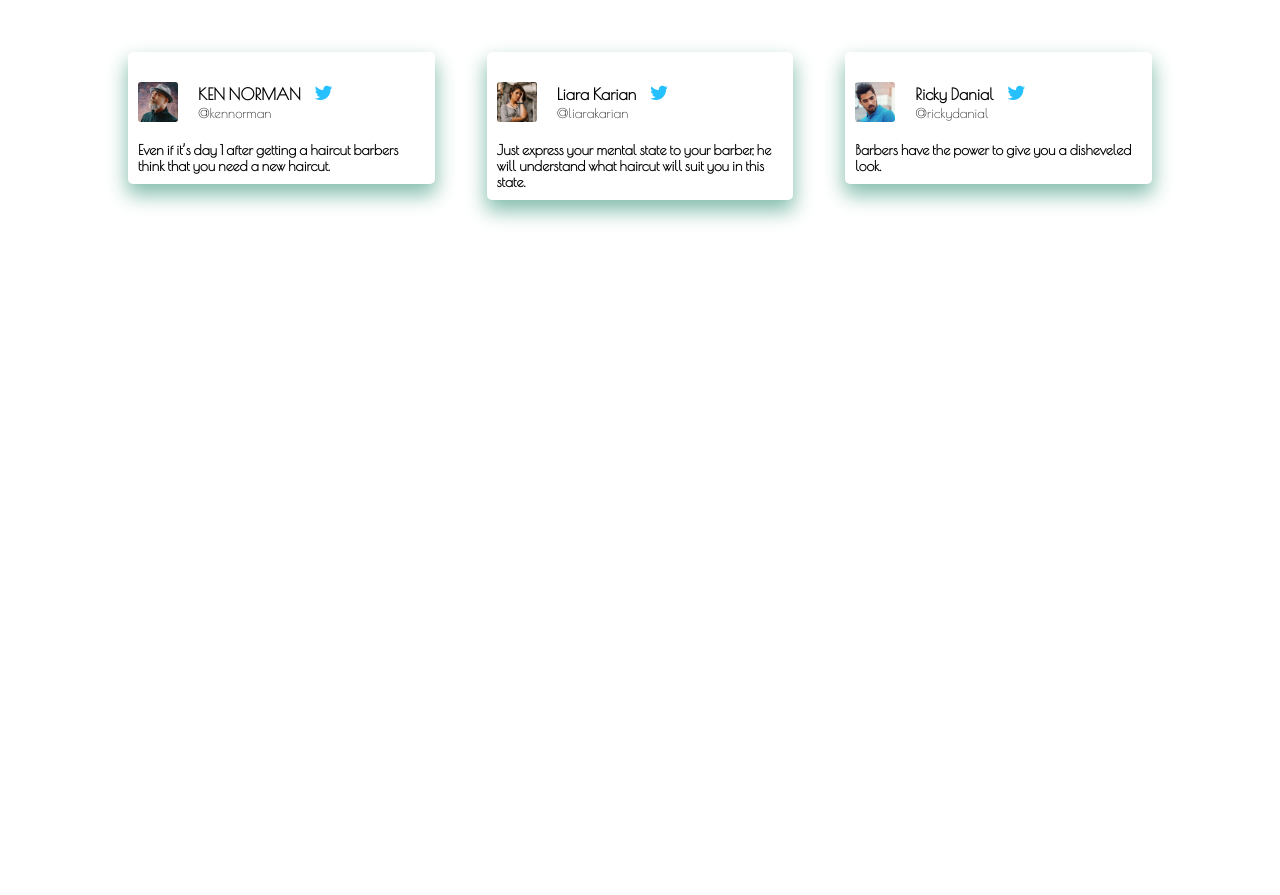
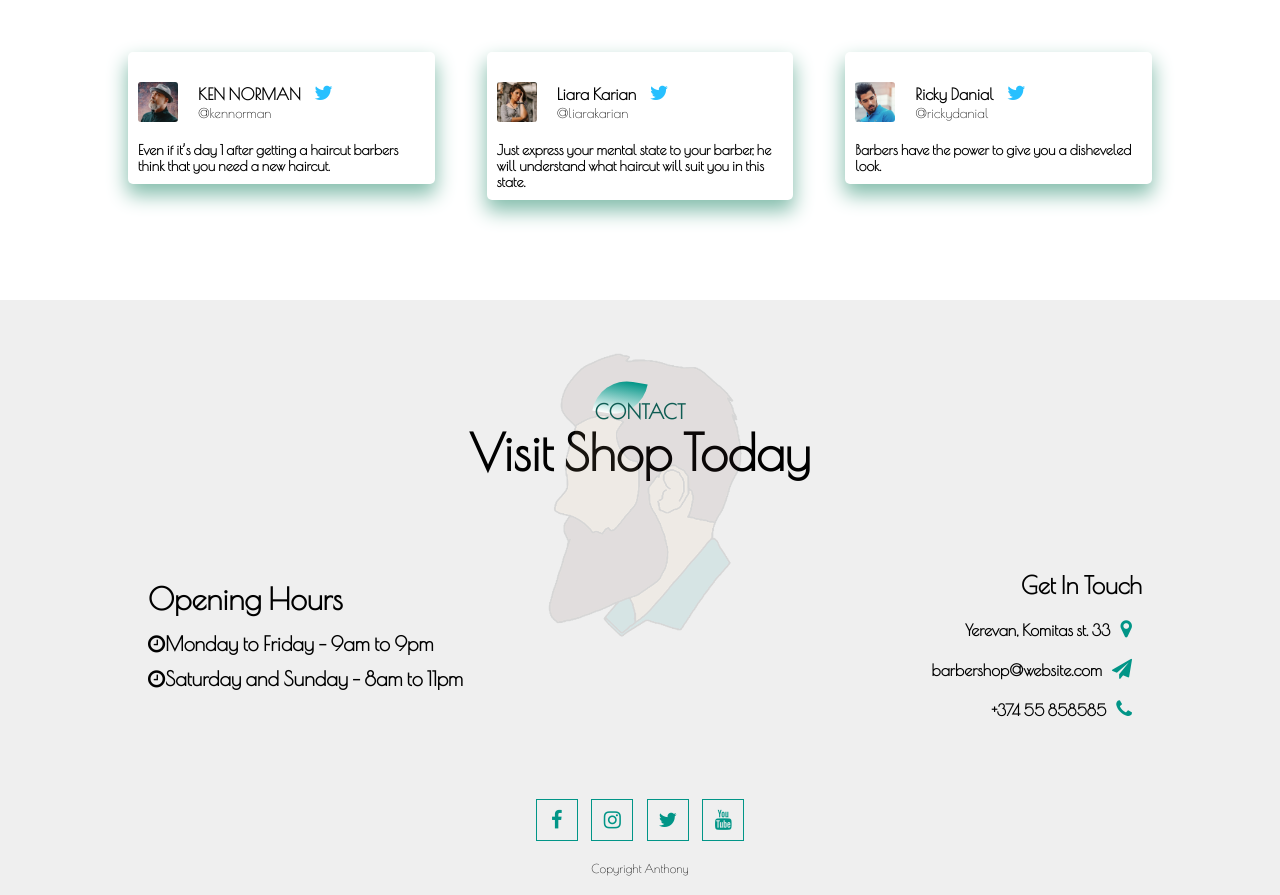
Before and after one commit to Anthonalex/HTML-CSS, a plain HTML site: page index.html in a window 1280 px wide. Shown: the part 2731-3626 px from the top of the page. Before the commit the page ends 3031 px from the top, so only its background shows below. Drawn offline with nearby package versions, Linux system fonts and the light colour scheme.

Commit message:
finall commit, page done works great!

```diff
--- a/index.html
+++ b/index.html
@@ -15,9 +15,10 @@
       href="https://fonts.googleapis.com/css2?family=Poiret+One&display=swap"
       rel="stylesheet"
     />
+    <!-- <script src="https://cdn.jsdelivr.net/gh/cferdinandi/smooth-scroll/dist/smooth-scroll.polyfills.min.js"></script> -->
   </head>
   <body>
-    <section class="main-banner">
+    <section class="main-banner" id="main-banner">
       <img src="./imgs/logo.png" alt="Barber" class="main-logo" />
       <div class="banner-text">
         <h1>HAIR STUDIO</h1>
@@ -31,11 +32,11 @@
     <div class="main-nav">
       <nav>
         <ul>
-          <li><a href="">HOME</a></li>
-          <li><a href="">FEATURES</a></li>
-          <li><a href="">SERVICES</a></li>
-          <li><a href="">TESTIMONIALS</a></li>
-          <li><a href="">MEET US</a></li>
+          <li><a href="#main-banner">HOME</a></li>
+          <li><a href="#feature">FEATURES</a></li>
+          <li><a href="#service">SERVICES</a></li>
+          <li><a href="#testimonial">TESTIMONIALS</a></li>
+          <li><a href="#footer">MEET US</a></li>
         </ul>
       </nav>
     </div>
@@ -43,7 +44,7 @@
       <img src="./imgs/menu.png" alt="menu" class="burger-menu-img" />
     </div>
 
-    <section class="feature">
+    <section class="feature" id="feature">
       <div class="feature-title-text">
         <p>FEATURES</p>
         <h1>Why Choose Us</h1>
@@ -69,7 +70,7 @@
       </div>
     </section>
     <!-- Service section -->
-    <section class="service">
+    <section class="service" id="service">
       <div class="feature-title-text">
         <p>SERVICES</p>
         <h1>We Provide Better</h1>
@@ -114,7 +115,7 @@
       </div>
     </section>
     <!-- Testimonial -->
-    <section class="testimonial">
+    <section class="testimonial" id="testimonial">
       <div class="feature-title-text">
         <p>TESTIMONIAL</p>
         <h1>What Client Says</h1>
@@ -122,7 +123,7 @@
       <div class="testimonial-row">
         <div class="testimonial-col">
           <div class="user">
-            <img src="./imgs/img-1.jpg" alt="">
+            <img src="./imgs/img-1.jpg" alt="" />
             <div class="user-info">
               <h4>KEN NORMAN <i class="fa fa-twitter"></i></h4>
               <small>@kennorman</small>
@@ -135,7 +136,7 @@
         </div>
         <div class="testimonial-col">
           <div class="user">
-            <img src="./imgs/img-2.jpg" alt="">
+            <img src="./imgs/img-2.jpg" alt="" />
             <div class="user-info">
               <h4>Liara Karian <i class="fa fa-twitter"></i></h4>
               <small>@liarakarian</small>
@@ -148,7 +149,7 @@
         </div>
         <div class="testimonial-col">
           <div class="user">
-            <img src="./imgs/img-3.jpg" alt="">
+            <img src="./imgs/img-3.jpg" alt="" />
             <div class="user-info">
               <h4>Ricky Danial <i class="fa fa-twitter"></i></h4>
               <small>@rickydanial</small>
@@ -159,8 +160,32 @@
       </div>
     </section>
     <!-- foooter -->
-    <section>
-
+    <section class="footer" id="footer">
+      <img src="./imgs/footer-img.png" class="footer-img" />
+      <div class="feature-title-text">
+        <p>CONTACT</p>
+        <h1>Visit Shop Today</h1>
+      </div>
+      <div class="footer-row">
+        <div class="footer-left">
+          <h1>Opening Hours</h1>
+          <p><i class="fa fa-clock-o"></i>Monday to Friday - 9am to 9pm</p>
+          <p><i class="fa fa-clock-o"></i>Saturday and Sunday - 8am to 11pm</p>
+        </div>
+        <div class="footer-right">
+          <h1>Get In Touch</h1>
+          <p>Yerevan, Komitas st. 33<i class="fa fa-map-marker"></i></p>
+          <p>barbershop@website.com<i class="fa fa-paper-plane"></i></p>
+          <p>+374 55 858585<i class="fa fa-phone"></i></p>
+        </div>
+      </div>
+      <div class="social-links">
+        <i class="fa fa-facebook"></i>
+        <i class="fa fa-instagram"></i>
+        <i class="fa fa-twitter"></i>
+        <i class="fa fa-youtube"></i>
+        <p>Copyright Anthony</p>
+      </div>
     </section>
     <script src="./index.js"></script>
   </body>
--- a/index.js
+++ b/index.js
@@ -13,3 +13,9 @@ menuBtnBurger.addEventListener("click", function () {
     menu.src = "./imgs/menu.png"
   }
 });
+
+// All animations will take exactly 500ms
+var scroll = new SmoothScroll('a[href*="#"]', {
+	speed: 1000,
+	speedAsDuration: true
+});
--- a/style.css
+++ b/style.css
@@ -349,7 +349,7 @@ hr {
   border-radius: 5px;
   box-shadow: 0 10px 20px 1px #85bead;
   cursor: pointer;
-  transition:transform .5s;
+  transition: transform 0.5s;
 }
 
 .user {
@@ -379,3 +379,96 @@ hr {
     flex-basis: 100%;
   }
 }
+
+/* footer */
+
+.footer {
+  padding: 100px 0 20px;
+  background: #efefef;
+  position: relative;
+}
+
+.footer-row {
+  width: 80%;
+  margin: 0 auto;
+  display: flex;
+  justify-content: space-between;
+  flex-wrap: wrap;
+}
+
+.footer-left,
+.footer-right {
+  flex-basis: 45%;
+  padding: 10px;
+  margin-bottom: 20px;
+}
+
+.footer-right {
+  text-align: right;
+}
+
+.footer-row h1 {
+  margin: 10px 0;
+  color: #000;
+}
+
+.footer-row p {
+  line-height: 35px;
+  font-weight: 600;
+  color: #000;
+}
+
+.footer-left,
+.footer-right .fa {
+  font-size: 20px;
+  color: #019587;
+  margin: 10px;
+}
+
+.footer-img {
+  max-width: 370px;
+  opacity: 0.1;
+  position: absolute;
+  left: 50%;
+  top: 35%;
+  transform: translate(-50%, -50%);
+}
+
+.social-links {
+  text-align: center;
+}
+
+.social-links .fa {
+  height: 40px;
+  width: 40px;
+  font-size: 20px;
+  line-height: 40px;
+  border: 1px solid #019587;
+  margin: 40px 5px 0;
+  color: #019587;
+  cursor: pointer;
+  transition: 0.5s;
+}
+
+.social-links .fa:hover {
+  background: #019587;
+  color: #fff;
+  transform: translateY(-7px);
+}
+
+.social-links p {
+  font-size: 12px;
+  margin-top: 20px;
+}
+
+@media screen and (max-width: 770px) {
+  .footer-left,
+  .footer-right {
+    flex-basis: 100%;
+    font-size: 14px;
+  }
+  .footer-img {
+    top: 25%;
+
+  }
+}
```
